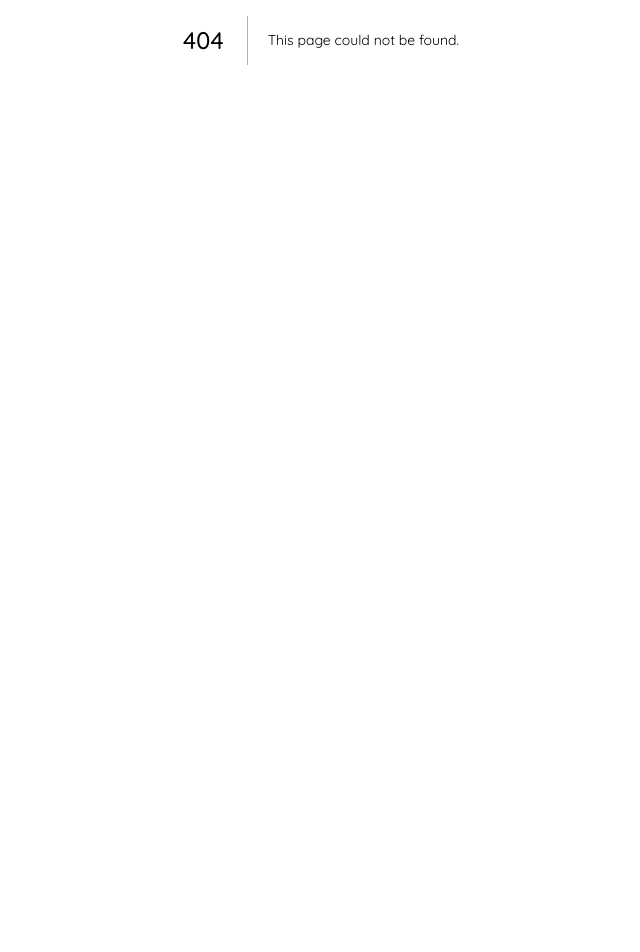
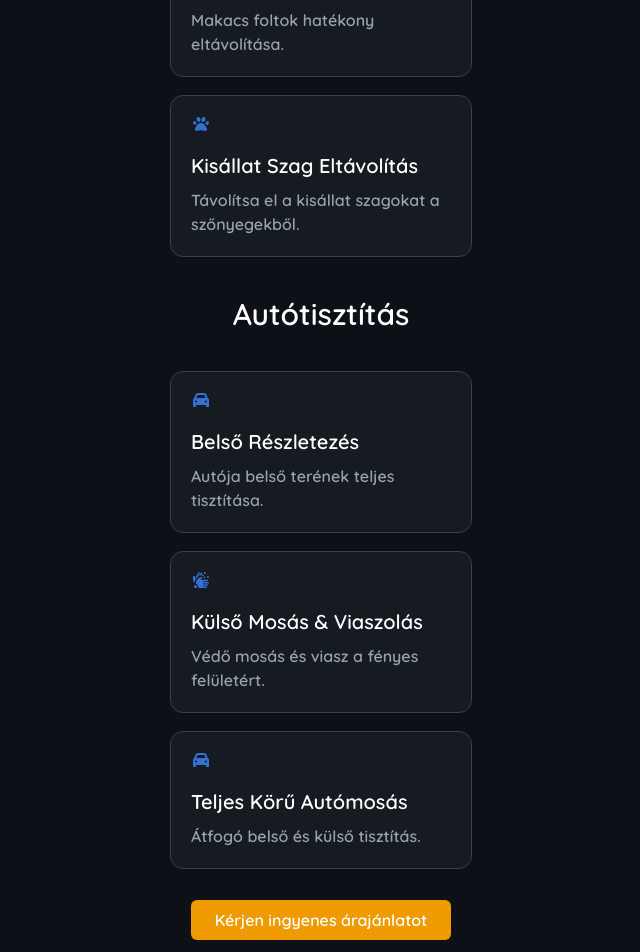
Before and after one commit to Geher-Marcell/carpet_cleaning, a Next.js app: page /szolgaltatasaink in a window 1280 px wide. Before the commit this address had no page. Shown: the part 360-1312 px from the top of the page, without its empty margins (319-959 px from the left). Before the commit the page ends 800 px from the top, so only its background shows below. Built offline with nearby package versions, Linux system fonts and the light colour scheme.

Commit message:
info widget, order widget, szolgaltatasok, gomb szin modularitas hozzaadva hex codeot kell passolni neki

```diff
--- a/app/arlista/button/page.tsx
+++ b/app/arlista/button/page.tsx
@@ -1,17 +1,22 @@
+"use client";
+
 type buttonProps = {
   szoveg: string;
+  szin: string;
+  hoverszin: string;
 };
 
-const Button: React.FC<buttonProps> = ({ szoveg }) => {
+const Button: React.FC<buttonProps> = ({ szoveg, szin, hoverszin }) => {
   return (
     <>
       <div>
         <button
-          className="
-          bg-[#3b82f6] hover:bg-[#1e74ff] text-white
-          font-bold py-2 px-4 rounded-md cursor-pointer
-          w-65 mt-3 mb-3
-          "
+          className="text-white font-bold py-2 px-4 rounded-md cursor-pointer w-65 mt-3 mb-3"
+          style={{ backgroundColor: szin }}
+          onMouseEnter={(e) =>
+            (e.currentTarget.style.backgroundColor = hoverszin)
+          }
+          onMouseLeave={(e) => (e.currentTarget.style.backgroundColor = szin)}
         >
           {szoveg}
         </button>
--- /dev/null
+++ b/app/arlista/infowidget/page.tsx
@@ -0,0 +1,24 @@
+import { FontAwesomeIcon } from "@fortawesome/react-fontawesome";
+import { IconDefinition } from "@fortawesome/fontawesome-svg-core";
+
+type widgetProps = {
+  cim: string;
+  leiras: string;
+  ikon: IconDefinition;
+};
+
+const InfoWidget: React.FC<widgetProps> = ({ cim, leiras, ikon }) => {
+  return (
+    <>
+      <div className="text-white bg-[#161b22] w-75 h-fit rounded-xl p-5 space-y-2 outline-1 outline-[#364050]">
+        <FontAwesomeIcon icon={ikon} className="text-[#3471d4] size-5 mb-4" />
+
+        <p className="text-xl">{cim}</p>
+
+        <p className="text-md text-gray-400">{leiras}</p>
+      </div>
+    </>
+  );
+};
+
+export default InfoWidget;
--- a/app/arlista/widget/page.tsx
+++ b/app/arlista/orderwidget/page.tsx
@@ -8,7 +8,7 @@ type widgetProps = {
   leiras: string[];
 };
 
-const Widget: React.FC<widgetProps> = ({ cim, ar, leiras }) => {
+const OrderWidget: React.FC<widgetProps> = ({ cim, ar, leiras }) => {
   return (
     <>
       <div className="text-white bg-[#161b22] w-75 h-fit rounded-xl p-5 space-y-2 outline-1 outline-[#364050]">
@@ -18,7 +18,7 @@ const Widget: React.FC<widgetProps> = ({ cim, ar, leiras }) => {
           {ar} Ft<span className="text-sm">/m2</span>
         </p>
 
-        <Button szoveg="Megrendelés" />
+        <Button szoveg="Megrendelés" szin="#3b82f6" hoverszin="#1e74ff" />
 
         {leiras.map((item, index) => (
           <div key={index} className="flex items-center text-md">
@@ -34,4 +34,4 @@ const Widget: React.FC<widgetProps> = ({ cim, ar, leiras }) => {
   );
 };
 
-export default Widget;
+export default OrderWidget;
--- a/app/arlista/page.tsx
+++ b/app/arlista/page.tsx
@@ -1,14 +1,6 @@
-import Widget from "./widget/page";
+import OrderWidget from "./orderwidget/page";
 
 export default function Home() {
-	// const [message, setMessage] = useState("");
-
-	// useEffect(() => {
-	// 	fetch("/api/hello")
-	// 		.then((res) => res.json())
-	// 		.then((data) => setMessage(data.message));
-	// }, []);
-
   return (
     <div className="max-w-screen max-h-screen">
       <h1 className="text-5xl font-bold text-center pt-10 text-white">
@@ -16,13 +8,13 @@ export default function Home() {
       </h1>
 
       <div className="flex flex-col gap-5 justify-center items-center mt-25">
-				<Widget
+        <OrderWidget
           cim="Standard szoba"
           ar={"15 000"}
           leiras={["Mélytisztítás", "Folteltávolítás", "Szagtalanítás"]}
         />
 
-				<Widget
+        <OrderWidget
           cim="Lépcsőház"
           ar={"9000"}
           leiras={["Mélytisztítás", "Kézi részletezés"]}
--- /dev/null
+++ b/app/szolgaltatasaink/page.tsx
@@ -0,0 +1,58 @@
+import InfoWidget from "../arlista/infowidget/page";
+import Button from "../arlista/button/page";
+import { faBroom } from "@fortawesome/free-solid-svg-icons/faBroom";
+import { faCircle } from "@fortawesome/free-solid-svg-icons/faCircle";
+import { faCar, faPaw } from "@fortawesome/free-solid-svg-icons";
+import { faHandsWash } from "@fortawesome/free-solid-svg-icons/faHandsWash";
+
+export default function Home() {
+  return (
+    <div className="flex flex-col gap-5 justify-center items-center">
+      <h1 className="text-3xl mt-5 mb-5">Szőnyegtisztítás</h1>
+
+      <InfoWidget
+        cim="Mélyszőnyeg Tisztítás"
+        leiras={"Alapos, mély tisztítás a szőnyegeinek."}
+        ikon={faBroom}
+      />
+
+      <InfoWidget
+        cim="Folteltávolítás"
+        leiras={"Makacs foltok hatékony eltávolítása."}
+        ikon={faCircle}
+      />
+
+      <InfoWidget
+        cim="Kisállat Szag Eltávolítás"
+        leiras={"Távolítsa el a kisállat szagokat a szőnyegekből."}
+        ikon={faPaw}
+      />
+
+      <h1 className="text-3xl mt-5 mb-5">Autótisztítás</h1>
+
+      <InfoWidget
+        cim="Belső Részletezés"
+        leiras={"Autója belső terének teljes tisztítása."}
+        ikon={faCar}
+      />
+
+      <InfoWidget
+        cim="Külső Mosás & Viaszolás"
+        leiras={"Védő mosás és viasz a fényes felületért."}
+        ikon={faHandsWash}
+      />
+
+      <InfoWidget
+        cim="Teljes Körű Autómosás"
+        leiras={"Átfogó belső és külső tisztítás."}
+        ikon={faCar}
+      />
+
+      <Button
+        szoveg="Kérjen ingyenes árajánlatot"
+        szin="#ee9a00"
+        hoverszin="#cf8600"
+      />
+    </div>
+  );
+}
```
Lines whose indentation alone changed are shown as unchanged.
